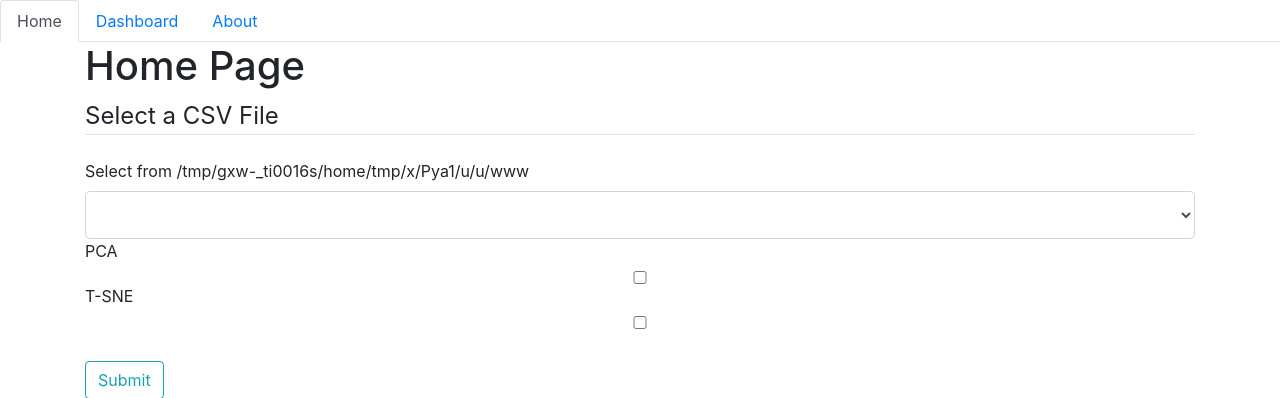
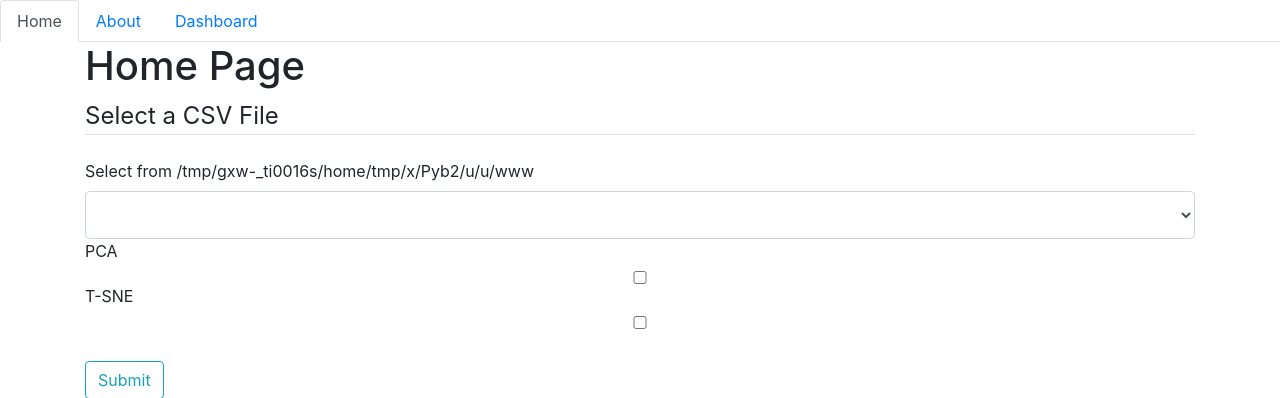
Before and after one commit to kenuxi/EVA, a Flask app: page / in a window 1280 px wide. Shown: the top 398 px of the page. Run offline with Flask 3, Linux system fonts and the light colour scheme; lists and menus that the app fills with data are empty; parts of the project's set-up code (start-up, migrations or seed data) failed here and were passed over; some libraries are stand-ins or nearby versions.

Commit message:
Revert "layout change, about is now the last element"
This reverts commit 3fdbc4ce4d368f5051243858de413685b4832c03.

```diff
--- a/application/plotlydash/Dashboards.py
+++ b/application/plotlydash/Dashboards.py
@@ -51,7 +51,7 @@ class IrisDashboard(RemoteCSVDashboard):
     def __init__(self, server, stylesheets=external_stylesheets, prefix='/iris_example/', location=iris_config['location']):
         super().__init__(server, stylesheets, prefix, location)
 
-        self.dash_app = dash.Dash(__name__,server=self.server,
+        self.dash_app = dash.Dash(__name__, server=self.server,
                                   routes_pathname_prefix=self.prefix,
                                   external_stylesheets=self.stylesheets)
 
--- a/application/plotlydash/assets/layout.py
+++ b/application/plotlydash/assets/layout.py
@@ -22,10 +22,10 @@ html_layout = '''
             <a class="nav-link" href="/about">Home</a>
           </li>
           <li class="nav-item">
-            <a class="nav-link active" href="/iris_example/">Dashboard</a>
+            <a class="nav-link" href="/about">About</a>
           </li>
           <li class="nav-item">
-            <a class="nav-link" href="/about">About</a>
+            <a class="nav-link active" href="/iris_example/">Dashboard</a>
           </li>
         </ul>
         {%app_entry%}
--- a/application/templates/layouts.html
+++ b/application/templates/layouts.html
@@ -20,11 +20,11 @@
         <a class="nav-link{{ ' active' if active_page == 'home' }}" href="{{ url_for('home') }}">Home</a>
       </li>
       <li class="nav-item">
+        <a class="nav-link{{ ' active' if active_page == 'about' }}" href="{{ url_for('about') }}">About</a>
+      </li>
+      <li class="nav-item">
         <a class="nav-link" href="/iris_example/">Dashboard</a>
       </li>
-        <li class="nav-item">
-            <a class="nav-link{{ ' active' if active_page == 'about' }}" href="{{ url_for('about') }}">About</a>
-        </li>
     </ul>
     <div class="container">
         {% with messages = get_flashed_messages(with_categories=true) %}
```
